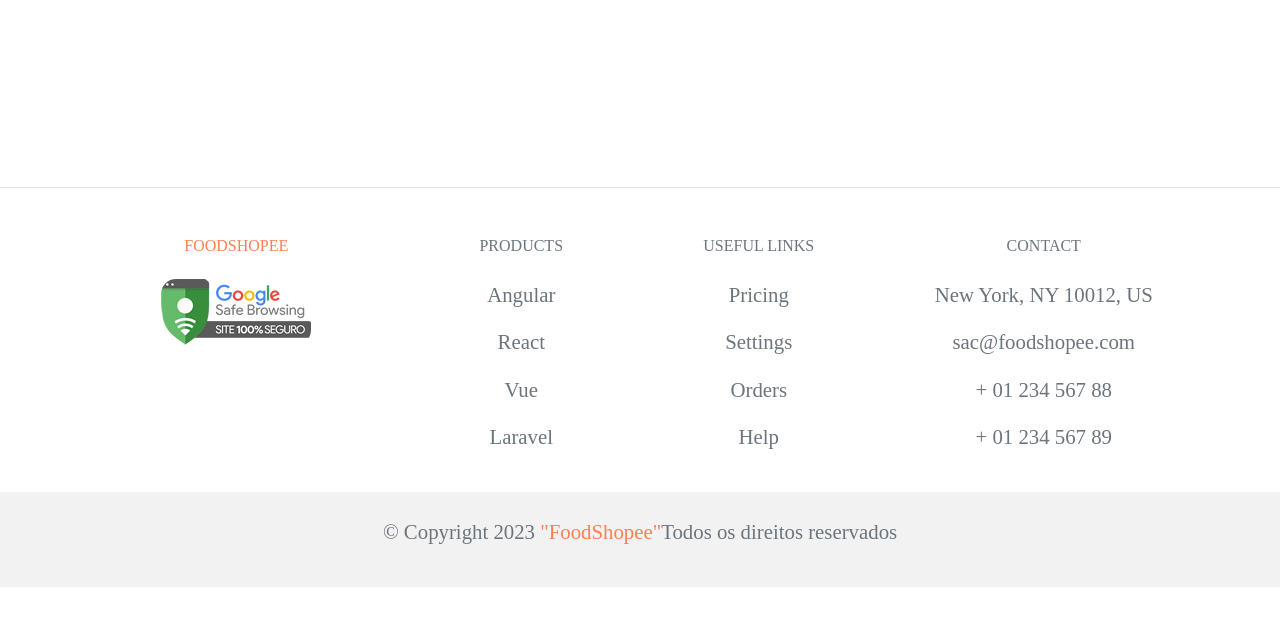
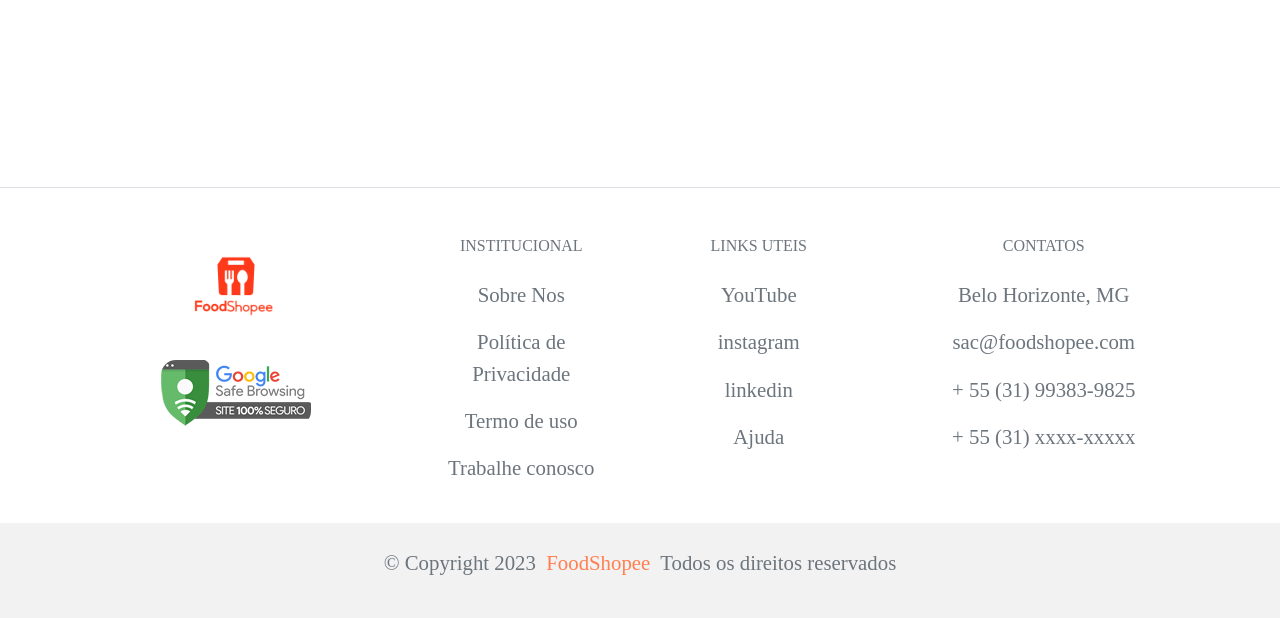
Before and after one commit to santosgv/Plataform, a Django app: page / in a window 1280 px wide. Shown: the part 794-1412 px from the top of the page. Before the commit the page ends 1381 px from the top, so only its background shows below. Run offline with Django 4.2, Linux system fonts and the light colour scheme; data that the repository does not hold is empty; some libraries are stand-ins or nearby versions; some web fonts are replaced.

Commit message:
finalizado a notificaçao de audio e att do rodape

```diff
--- a/Core/models.py
+++ b/Core/models.py
@@ -1,5 +1,5 @@
 from django.db import models
-from datetime import datetime
+from django.utils.timezone import now
 from django.utils.safestring import mark_safe
 
 class Loja(models.Model):
@@ -87,7 +87,7 @@
     cupom = models.ForeignKey(CupomDesconto, null=True, blank=True, on_delete=models.DO_NOTHING)
     pagamento = models.CharField(max_length=20)
     ponto_referencia = models.CharField(max_length=2000, blank=True)
-    data = models.DateTimeField(default=datetime.now())
+    data = models.DateTimeField(default=now)
     cep = models.CharField(max_length=50, blank=True)
     rua = models.CharField(max_length=200)
     numero = models.CharField(max_length=10)
--- a/Core/views.py
+++ b/Core/views.py
@@ -11,6 +11,7 @@
 from django.db.models import Sum,Count
 from datetime import datetime,timedelta
 from django.db.models.functions import TruncMonth
+from django.utils.timezone import now, timedelta
 from django.conf import settings
 
 def index(request):
@@ -317,4 +318,11 @@
     return JsonResponse({'data': data_vendas})
 
 def sinalizar_pedidos(request):
-    return HttpResponse('OK', status=200)
+    hora_atual = datetime.now()
+    hora_limite = hora_atual - timedelta(minutes=5)
+    pedidos = Pedido.objects.filter(data__gte=hora_limite)
+
+    if pedidos.exists() == True:
+        return HttpResponse('OK', status=200)
+    else:
+        return HttpResponse('sem pedido', status=404)
--- a/templates/admin/base_site.html
+++ b/templates/admin/base_site.html
@@ -32,6 +32,7 @@
       if (resposta.includes(valorEsperado)) {
         var audio = new Audio('{% static "sons/alert.mp3" %}');
         audio.play();
+        alert('Novo pedido recebido!');
       }
     }
   };
@@ -41,7 +42,7 @@
 
 setInterval(function() {
   verificarURL('http://127.0.0.1:8000/sinalizar_pedidos/', 'OK');
-}, 5000);
+}, 2 * 60 * 1000);
  </script>
 
 {% endblock %}
--- a/templates/base.html
+++ b/templates/base.html
@@ -119,28 +119,6 @@
     <section class="d-flex justify-content-center justify-content-lg-between p-4 border-bottom">
 
 
-      <!-- Right -->
-      <div>
-        <a href="" class="me-4 text-reset">
-          <i class="fab fa-facebook-f"></i>
-        </a>
-        <a href="" class="me-4 text-reset">
-          <i class="fab fa-twitter"></i>
-        </a>
-        <a href="" class="me-4 text-reset">
-          <i class="fab fa-google"></i>
-        </a>
-        <a href="" class="me-4 text-reset">
-          <i class="fab fa-instagram"></i>
-        </a>
-        <a href="" class="me-4 text-reset">
-          <i class="fab fa-linkedin"></i>
-        </a>
-        <a href="" class="me-4 text-reset">
-          <i class="fab fa-github"></i>
-        </a>
-      </div>
-      <!-- Right -->
     </section>
     <!-- Section: Social media -->
 
@@ -153,7 +131,7 @@
           <div class="col-md-3 col-lg-4 col-xl-3 mx-auto mb-4">
             <!-- Content -->
             <h6 class="text-uppercase fw-bold mb-4">
-              <i class="fas fa-gem me-3"></i> <span class="name_footer">FoodShopee</span>
+              <i class="fas fa-gem me-3"></i> <span class="name_footer"><img src="{% static 'img/icon.png' %}" alt="" style="height: 100px;"></span>
             </h6>
             <p>
                 <a target="_blank" href="https://transparencyreport.google.com/safe-browsing/search?url=foodshopee.com.br"><img src="{% static 'img/google-safe-browsing-1.png' %}" alt=""></a>
@@ -165,19 +143,19 @@
           <div class="col-md-2 col-lg-2 col-xl-2 mx-auto mb-4">
             <!-- Links -->
             <h6 class="text-uppercase fw-bold mb-4">
-              Products
+              Institucional
             </h6>
             <p>
-              <a href="#!" class="text-reset">Angular</a>
+              <a href="#!" class="text-reset">Sobre Nos</a>
             </p>
             <p>
-              <a href="#!" class="text-reset">React</a>
+              <a href="#!" class="text-reset">Política de Privacidade</a>
             </p>
             <p>
-              <a href="#!" class="text-reset">Vue</a>
+              <a href="#!" class="text-reset">Termo de uso </a>
             </p>
             <p>
-              <a href="#!" class="text-reset">Laravel</a>
+              <a href="#!" class="text-reset">Trabalhe conosco</a>
             </p>
           </div>
           <!-- Grid column -->
@@ -186,19 +164,19 @@
           <div class="col-md-3 col-lg-2 col-xl-2 mx-auto mb-4">
             <!-- Links -->
             <h6 class="text-uppercase fw-bold mb-4">
-              Useful links
+              Links Uteis
             </h6>
             <p>
-              <a href="#!" class="text-reset">Pricing</a>
+              <a href="https://www.youtube.com/@FoodShopee" class="text-reset">YouTube</a>
             </p>
             <p>
-              <a href="#!" class="text-reset">Settings</a>
+              <a href="https://www.instagram.com/food_shopee/" class="text-reset">instagram</a>
             </p>
             <p>
-              <a href="#!" class="text-reset">Orders</a>
+              <a href="#!" class="text-reset">linkedin</a>
             </p>
             <p>
-              <a href="#!" class="text-reset">Help</a>
+              <a href="#!" class="text-reset">Ajuda</a>
             </p>
           </div>
           <!-- Grid column -->
@@ -206,14 +184,14 @@
           <!-- Grid column -->
           <div class="col-md-4 col-lg-3 col-xl-3 mx-auto mb-md-0 mb-4">
             <!-- Links -->
-            <h6 class="text-uppercase fw-bold mb-4">Contact</h6>
-            <p><i class="fas fa-home me-3"></i> New York, NY 10012, US</p>
+            <h6 class="text-uppercase fw-bold mb-4">Contatos</h6>
+            <p><i class="fas fa-home me-3"></i>Belo Horizonte, MG</p>
             <p>
               <i class="fas fa-envelope me-3"></i>
               sac@foodshopee.com
             </p>
-            <p><i class="fas fa-phone me-3"></i> + 01 234 567 88</p>
-            <p><i class="fas fa-print me-3"></i> + 01 234 567 89</p>
+            <p><i class="fas fa-phone me-3"></i> + 55 (31) 99383-9825</p>
+            <p><i class="fas fa-print me-3"></i> + 55 (31) xxxx-xxxxx</p>
           </div>
           <!-- Grid column -->
         </div>
@@ -224,7 +202,7 @@
 
     <!-- Copyright -->
     <div class="text-center p-4" style="background-color: rgba(0, 0, 0, 0.05);">
-        <p>&copy; Copyright 2023 <sapn class="name_footer">"FoodShopee"</sapn>Todos os direitos reservados</p>
+        <p>&copy; Copyright 2023 &nbsp<sapn class="name_footer">FoodShopee</sapn>&nbsp Todos os direitos reservados</p>
     </div>
     <!-- Copyright -->
   </footer>
```
Also changed, not shown: Core/migrations/0001_initial.py (added).
